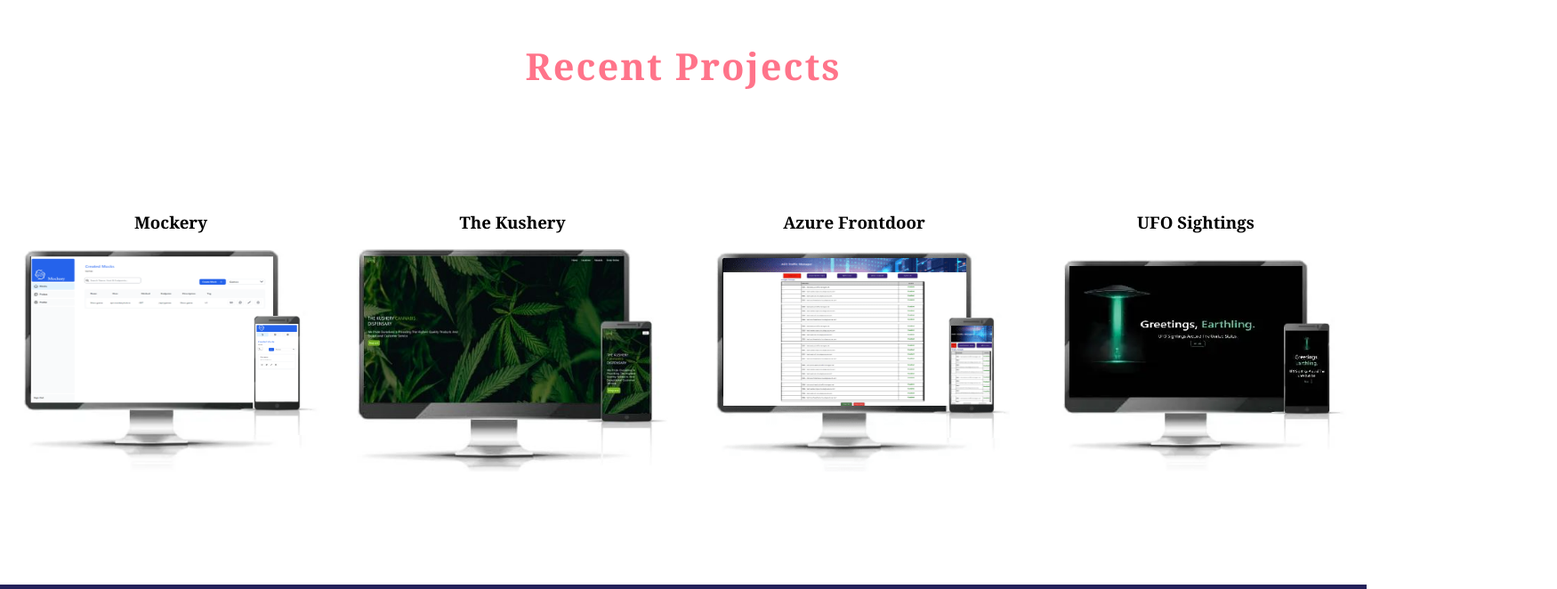
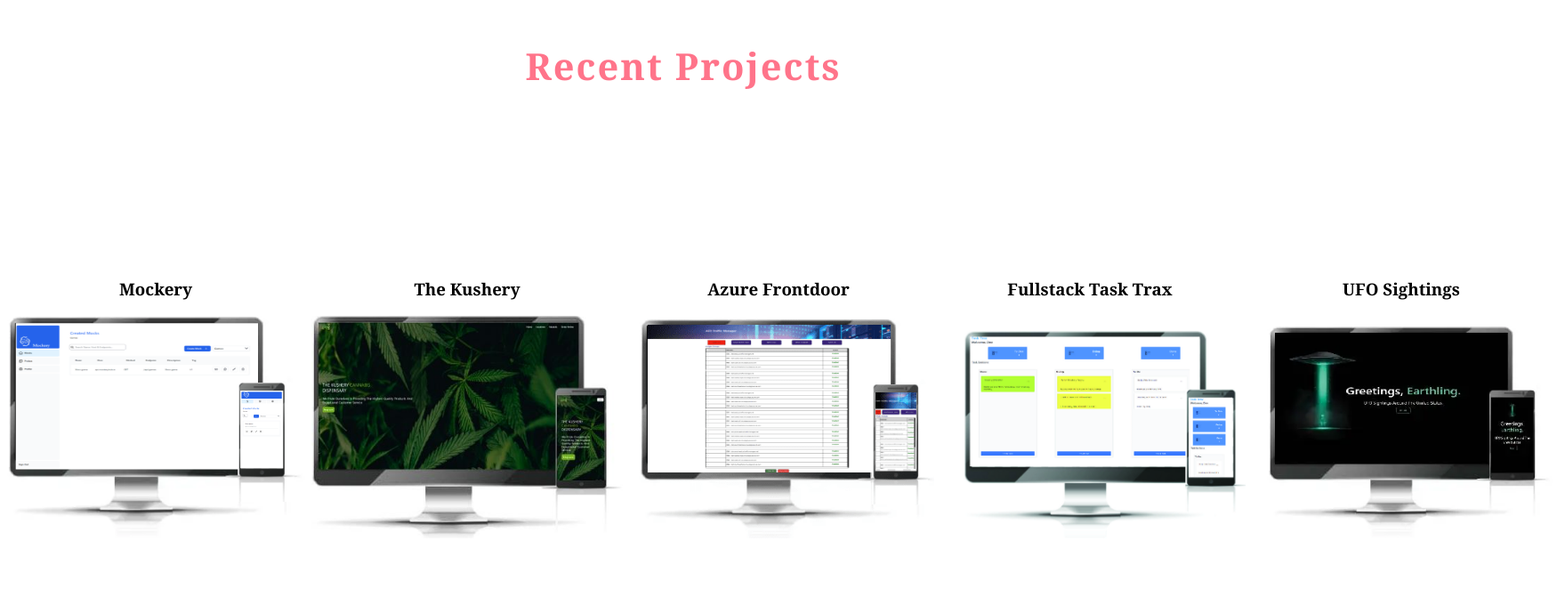
Before and after one commit to stetsonharding/devportfolio, a React (Create React App) app: page / in a window 1536 px wide. Shown: the part 2330-2992 px from the top of the page at 89% size, 1750 px wide, since content can reach past the window. Built offline with nearby package versions, Linux system fonts and the light colour scheme.

Commit message:
Added taskTrax project

```diff
--- a/src/RecentProjectData/RecentProjectData.js
+++ b/src/RecentProjectData/RecentProjectData.js
@@ -1,11 +1,12 @@
 //import ImageShop from "../assets/recentProjects/imageShop.webp";
 import ufoSightings from "../assets/recentProjects/ufoSightings.webp";
-import MusicalSweatpants from "../assets/recentProjects/MusicalSweatpants.webp";
+//import MusicalSweatpants from "../assets/recentProjects/MusicalSweatpants.webp";
 //import ReactPizzaOrders from "../assets/recentProjects/PizzaOrdersReact.webp";
 // import WesternChime from "../assets/recentProjects/WesternChime.JPG";
 import TheKushery from "../assets/recentProjects/TheKushery.JPG";
 import AzureFD from "../assets/recentProjects/AzureFD.png"
 import mockery from "../assets/recentProjects/mockery.png"
+import TaskTraxProject from '../assets/recentProjects/TaskTraxProject_.jpg'
 
 // import ImageShop from "../assets/recentProjects/imageShop.webp";
 
@@ -48,6 +49,15 @@
   },
   {
     id: 4,
+    title:"Fullstack Task Trax",
+    Imgsrc: TaskTraxProject,
+    Imgalt: "Fullstack Task Trax Project",
+    description:
+      "This project is a full stack task manager application built with React, Express, Redux, and MongoDB. It allows users to manage tasks efficiently by providing a user-friendly interface for creating, updating, and deleting tasks.",
+    href: "https://tasktrax-691ef54c2e05.herokuapp.com/",
+  },
+  {
+    id: 5,
     title:"UFO Sightings",
     Imgsrc: ufoSightings,
     Imgalt: "UFO Sightings Project.",
--- a/src/css/RecentProject.css
+++ b/src/css/RecentProject.css
@@ -66,7 +66,7 @@
 /* Extra large devices (large laptops and desktops, 1200px and up) */
 @media only screen and (min-width: 1500px) {
   .recent-project-container {
-    height: 500px;
+    height: 650px;
   }
 
   .project-description {
```
Also changed, not shown: src/assets/recentProjects/TaskTraxProject_.jpg (added).
